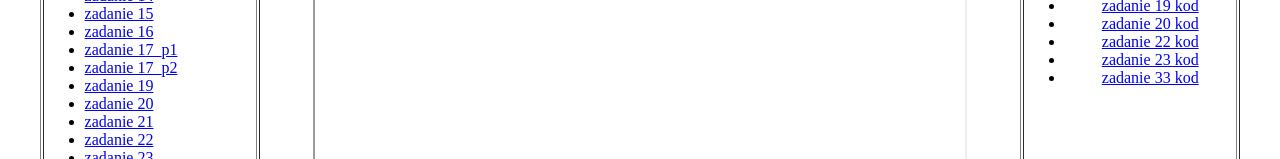
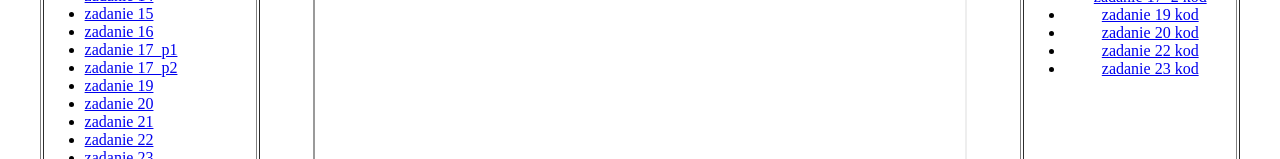
Before and after one commit to wiertl/index2, a plain HTML site: page index.html in a window 1280 px wide. Shown: the part 416-575 px from the top of the page. Drawn offline with Linux system fonts and the light colour scheme.

Commit message:
index.html

```diff
--- a/index.html
+++ b/index.html
@@ -54,7 +54,6 @@
                     <li><a href="kod_z20.html" target="zadania">zadanie 20 kod</a></li>
                     <li><a href="kod_z22.html" target="zadania">zadanie 22 kod</a></li>
                     <li><a href="kod_z23.html" target="zadania">zadanie 23 kod</a></li>
-                    <li><a href="kod_z33.html" target="zadania">zadanie 33 kod</a></li>
                 </ul>
  </td>
  </tr>
```
